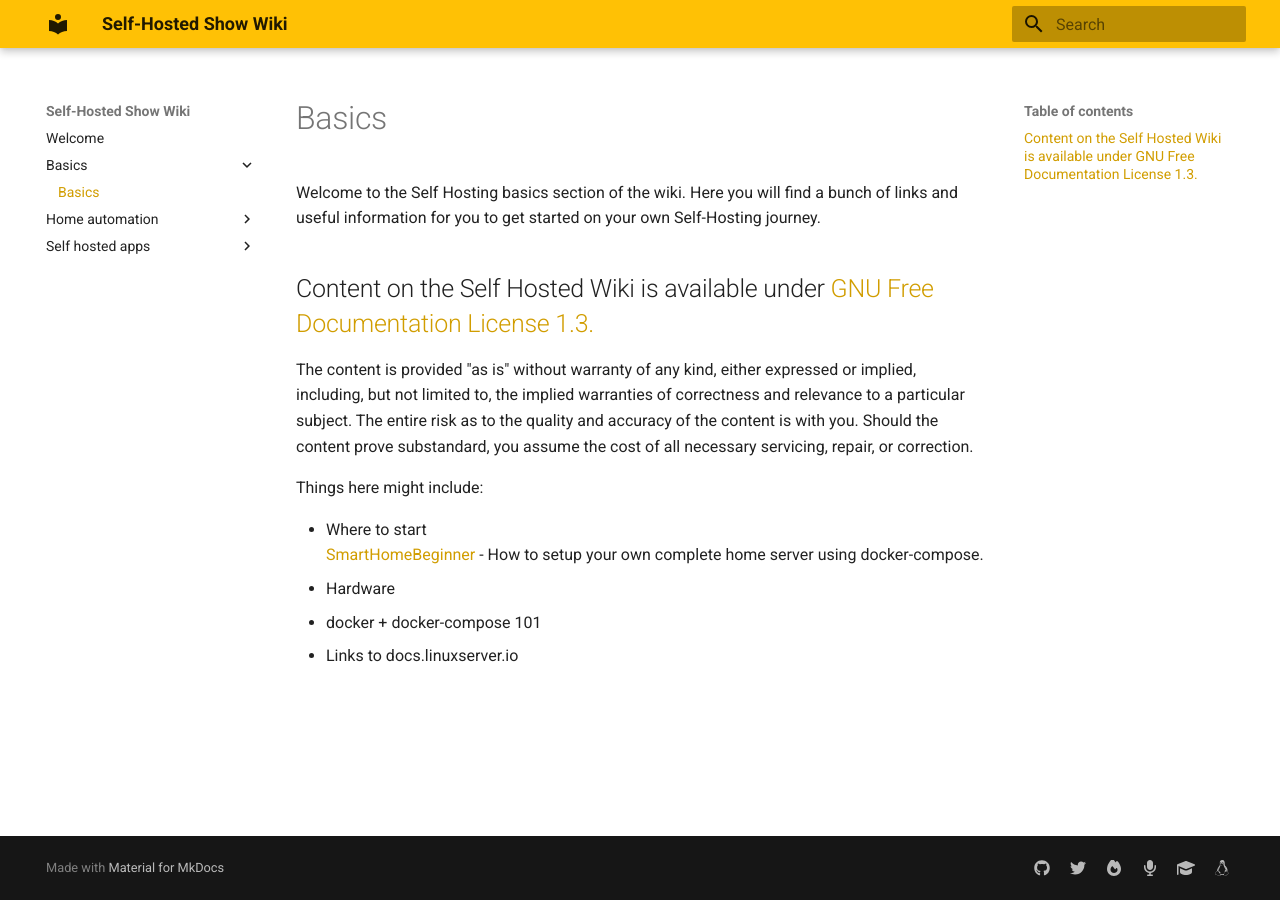
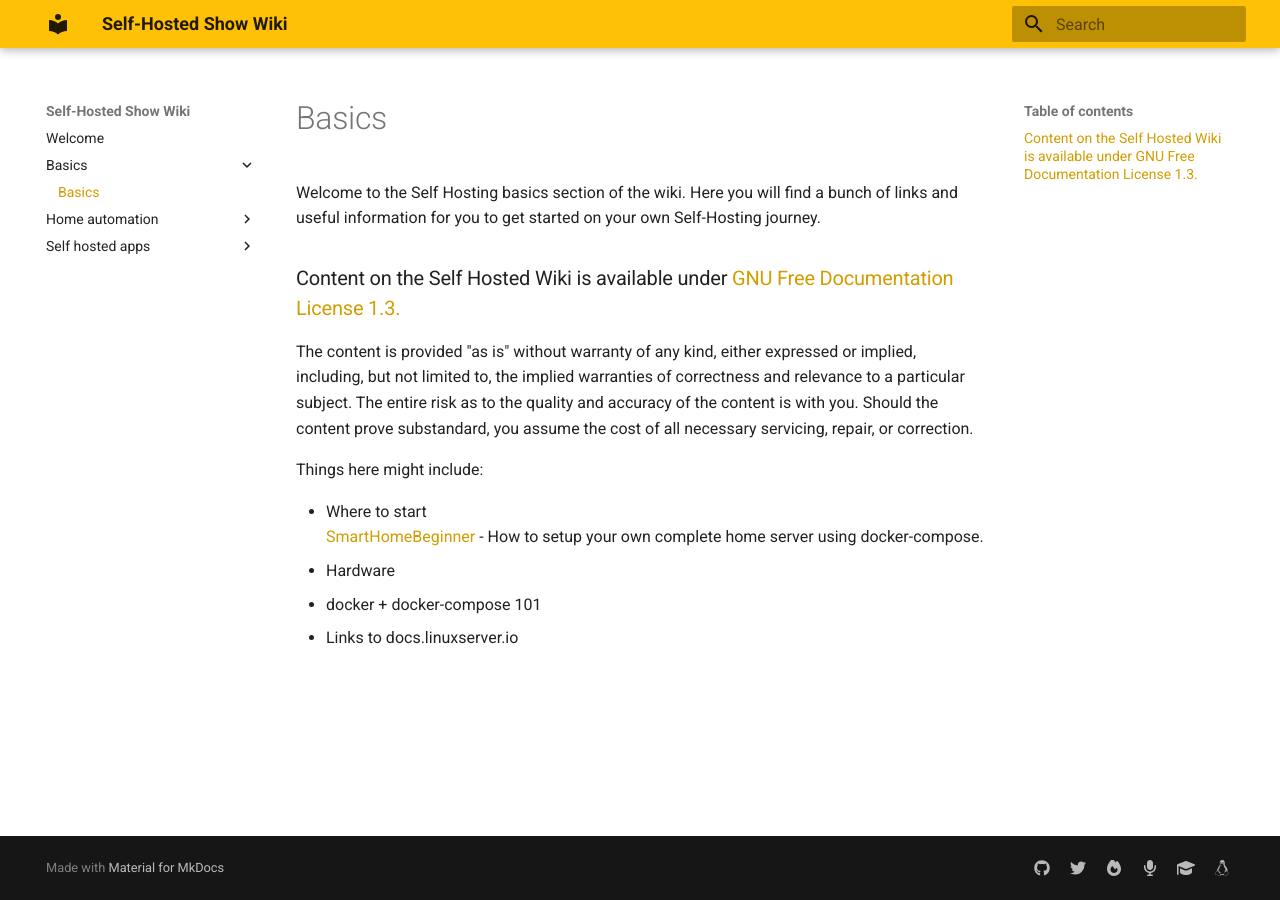
Before and after one commit to selfhostedshow/wiki, an MkDocs documentation site: the page built from docs/basics/getting-started.md, in a window 1280 px wide. Built offline with MkDocs 1.6.1 and Material for MkDocs 9.7.7, drawn with Linux system fonts in a browser that asks for light colours.

Commit message:
Changed Disclaimer to H3.

```diff
--- a/docs/basics/getting-started.md
+++ b/docs/basics/getting-started.md
@@ -2,7 +2,7 @@
 
 Welcome to the Self Hosting basics section of the wiki. Here you will find a bunch of links and useful information for you to get started on your own Self-Hosting journey.
 
-## Content on the Self Hosted Wiki is available under [GNU Free Documentation License 1.3.](http://www.gnu.org/licenses/fdl-1.3.html)
+### Content on the Self Hosted Wiki is available under [GNU Free Documentation License 1.3.](http://www.gnu.org/licenses/fdl-1.3.html)
 
 The content is provided "as is" without warranty of any kind, either expressed or implied, including, but not limited to, the implied warranties of correctness and relevance to a particular subject. The entire risk as to the quality and accuracy of the content is with you. Should the content prove substandard, you assume the cost of all necessary servicing, repair, or correction.
 
```
